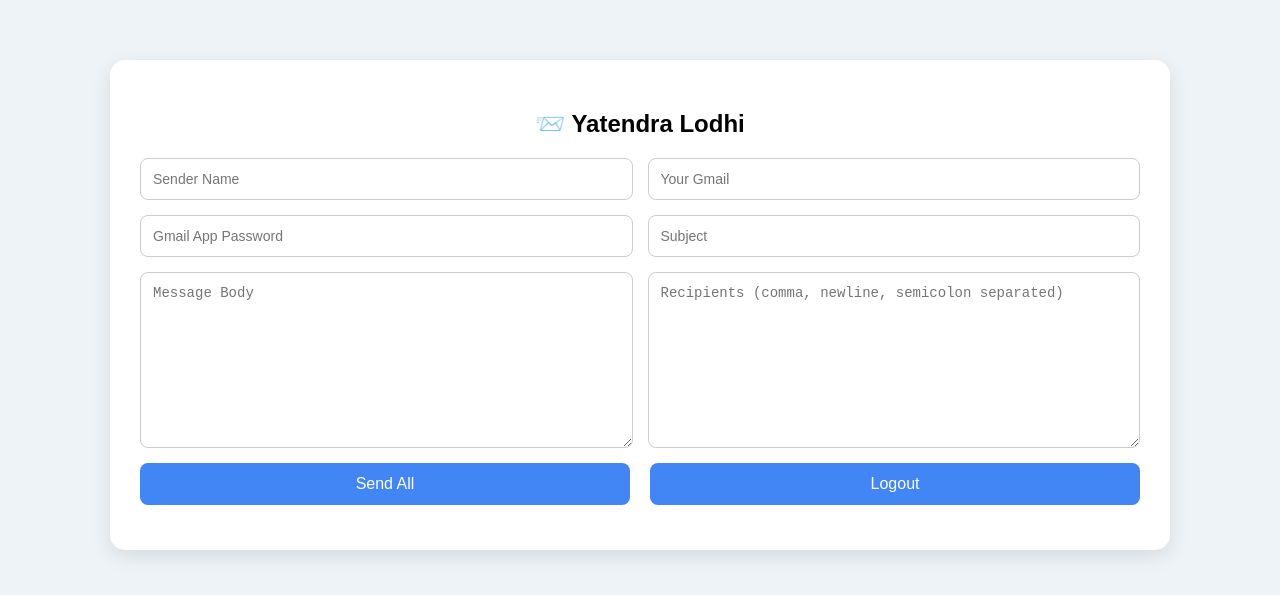
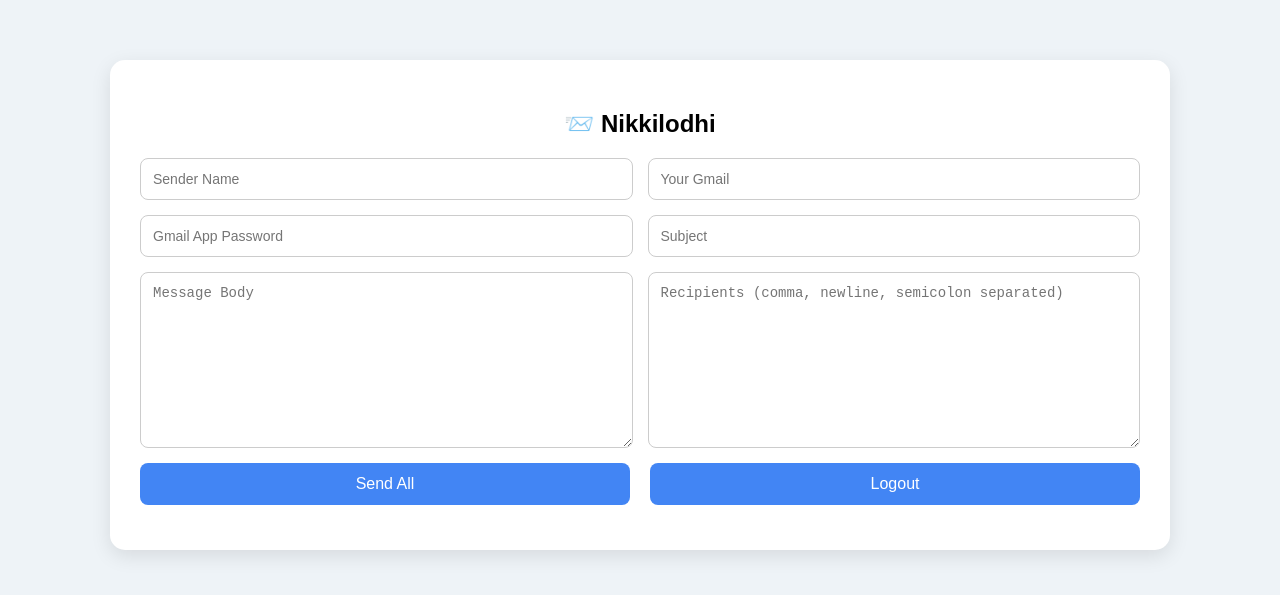
Before and after one commit to rnfyatendra-lab/Nikkilodhi, a website: page public /launcher.html in a window 1280 px wide. Shown: the part 103-698 px from the top of the page. Drawn offline with Linux system fonts and the light colour scheme.

Commit message:
Update launcher.html

```diff
--- a/public /launcher.html
+++ b/public /launcher.html
@@ -2,13 +2,13 @@
 <html lang="en">
 <head>
   <meta charset="UTF-8">
-  <title>Yatendra Lodhi - Bulk Mailer</title>
+  <title>Nikkilodhi - Bulk Mailer</title>
   <link rel="stylesheet" href="style.css">
 </head>
 <body>
   <div class="box">
     <form id="mailForm">
-      <h2>📨 Yatendra Lodhi</h2>
+      <h2>📨 Nikkilodhi</h2>
       <div class="row">
         <input type="text" name="senderName" placeholder="Sender Name" required>
         <input type="email" name="senderEmail" placeholder="Your Gmail" required>
```
